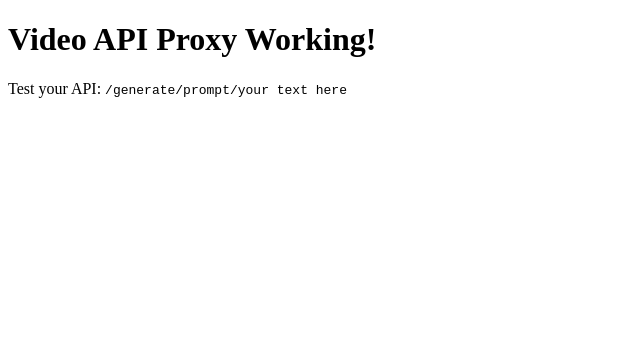
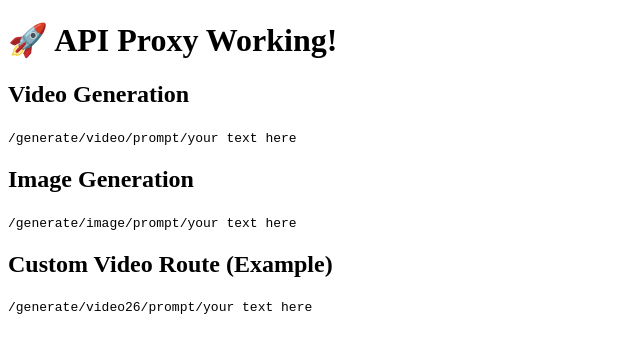
Before and after one commit to Guptaranjeet9682/video-api-proxy, a website: page index.html in a window 1280 px wide. Shown: the whole page, without its empty margins (0-640 px from the left). Drawn offline with Linux system fonts and the light colour scheme.

Commit message:
Update index.html

```diff
--- a/index.html
+++ b/index.html
@@ -1,10 +1,18 @@
 <!DOCTYPE html>
 <html>
 <head>
-    <title>Video API Proxy</title>
+    <title>API Proxy - Video & Image Generator</title>
 </head>
 <body>
-    <h1>Video API Proxy Working!</h1>
-    <p>Test your API: <code>/generate/prompt/your text here</code></p>
+    <h1>🚀 API Proxy Working!</h1>
+
+    <h2>Video Generation</h2>
+    <p><code>/generate/video/prompt/your text here</code></p>
+
+    <h2>Image Generation</h2>
+    <p><code>/generate/image/prompt/your text here</code></p>
+
+    <h2>Custom Video Route (Example)</h2>
+    <p><code>/generate/video26/prompt/your text here</code></p>
 </body>
 </html>
```
